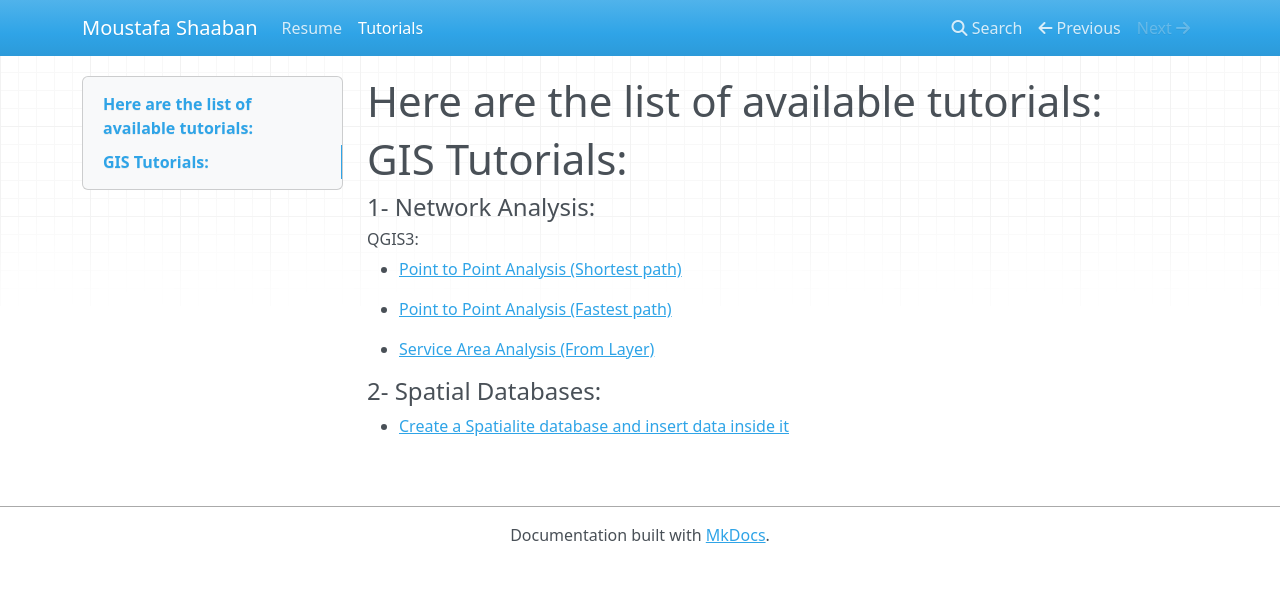
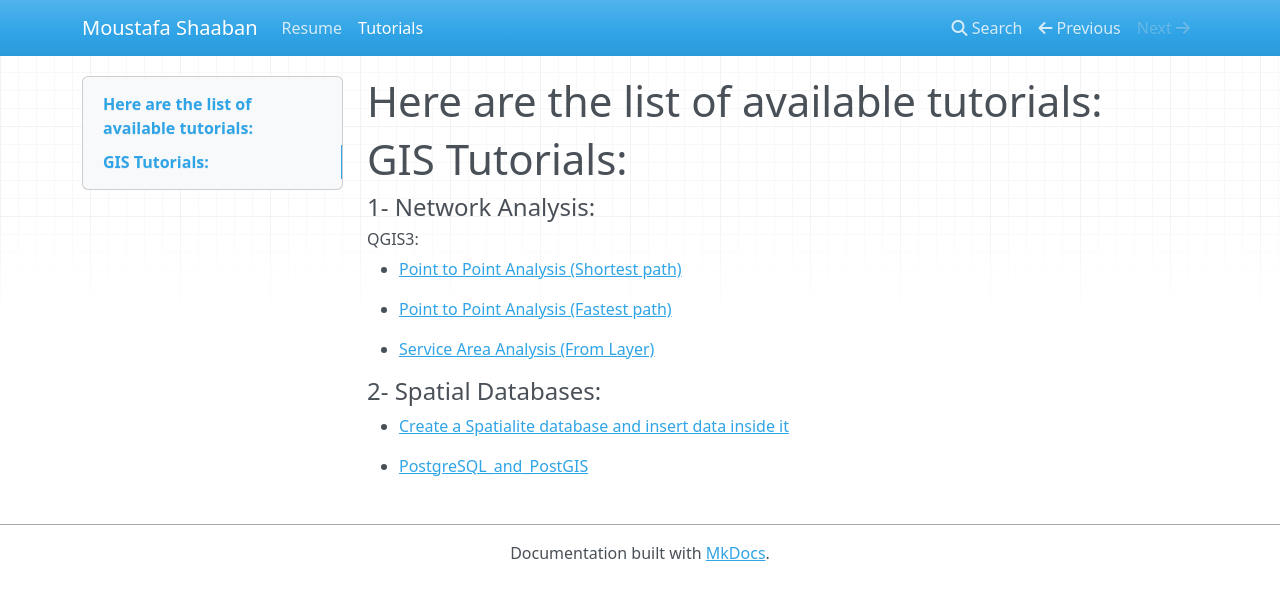
Before and after one commit to MoustafaShaaban/MoustafaShaaban, an MkDocs documentation site: the page built from docs/tutorials/tutorials.md, in a window 1280 px wide. Shown: the top 600 px of the page. Built offline with MkDocs 1.6.1, drawn with Linux system fonts in a browser that asks for light colours; nearby versions of some CDN libraries.

Commit message:
fixed a relative path

```diff
--- a/docs/tutorials/tutorials.md
+++ b/docs/tutorials/tutorials.md
@@ -16,3 +16,5 @@
 #### 2- Spatial Databases:
 
 * [Create a Spatialite database and insert data inside it](GIS/Spatial_Databases/SpatiaLite/spatialite.md)
+
+* [PostgreSQL_and_PostGIS](GIS/Spatial_Databases/PostgreSQL_and_PostGIS/postgresql_and_postgis.md)
```
Also changed, not shown: docs/tutorials/GIS/Spatial_Databases/PostgreSQL_and_PostGIS/postgresql_and_postgis.md (renamed from docs/tutorials/GIS/Spatial_Databases/PostgreSQL_and_PostGIS/spatialite.md), site/index.html, site/search/search_index.json, site/tutorials/GIS/Spatial_Databases/PostgreSQL_and_PostGIS/postgresql_and_postgis/index.html (renamed from site/tutorials/GIS/Spatial_Databases/PostgreSQL_and_PostGIS/spatialite/index.html), site/tutorials/tutorials/index.html, 1 other file.
